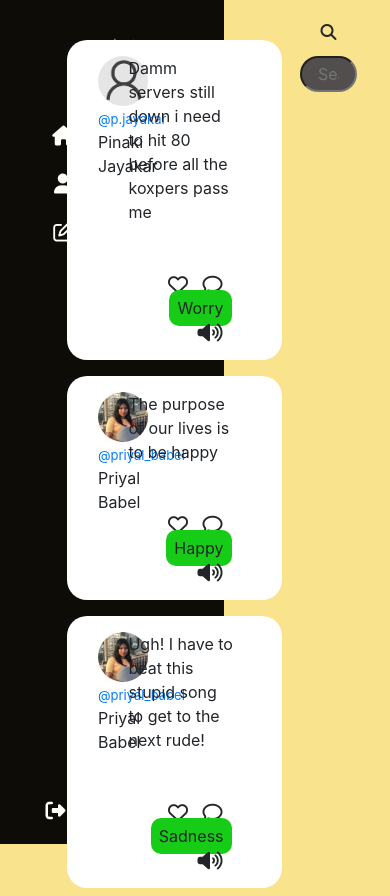
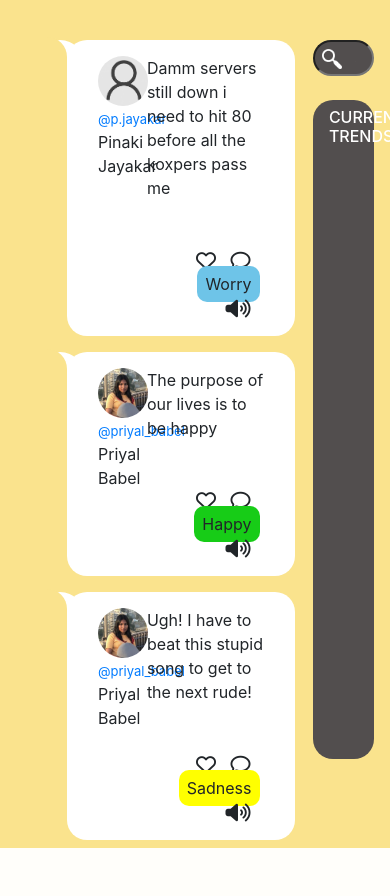
Before and after one commit to hinalpujara/Emotable, a Django app: page /home/ in a window 390 px wide. After the commit the page ends 848 px from the top, so only its background shows below. Run offline with Django 3.2, Linux system fonts and the light colour scheme; a user stored in the database is signed in; data comes from the database, SQL or seed files in the repository; both versions use the stored data as it was after the commit; some libraries are stand-ins or nearby versions.

Commit message:
Search done

```diff
--- a/website/static/website/base.css
+++ b/website/static/website/base.css
@@ -4,3 +4,8 @@
     --hover: #252525;
     --gray: #524E4E;
 }
+
+html,body{
+    overflow-x: hidden;
+    overflow-y: auto;
+  }
--- a/website/static/website/home.css
+++ b/website/static/website/home.css
@@ -2,16 +2,9 @@ body{
     background-color: var(--base);
 }
 
-.row {
+.right > .row {
     max-width: 100vw;
-}
-
-.left {
-    background-color: black;
-    height: 100vh;
-    position: sticky;
-    z-index: 1;
-    top: 0;
+    min-height: 92vh;
 }
 
 .welcome {
@@ -19,15 +12,21 @@ body{
 }
 
 .right {
-    /* min-height: 120vh; */
     padding-left: 2rem;
 }
 
 .search{
-    background-color: var(--gray);
+    background-color: var(--gray)!important;
     width: 90%;
     color: white;
     border-radius: 20px;
+    background: url('../../../media/search.png') no-repeat scroll 7px 7px;
+    padding-left: 40px!important;
+    background-size: 20px;
+}
+
+.search::placeholder{
+    color: white;
 }
 
 img {
@@ -39,30 +38,10 @@ img {
     width: 1.75rem;
 }
 
-.signOut {
-    position: absolute;
-    bottom: 0;
-    width: 100%;
+.trends{
+    min-height: 80%;
+    background-color: var(--gray);
+    width: 90%;
+    border-radius: 20px;
+    color: white;
 }
-
-.signOutText {
-    color: white;
-    font-weight: 500;
-    padding: 0rem 1rem;
-}
-
-.signoutButton {
-    box-shadow:none;
-    outline: none;
-    border-radius: 20px;
-}
-
-.signoutButton:hover{
-    background: var(--hover) !important;
-}
-
-@media(max-width:768px){
-    .left{
-        display: none;
-    }
-}
--- a/website/static/website/post.css
+++ b/website/static/website/post.css
@@ -38,8 +38,23 @@
 }
 
 .emotion {
+    border-radius: 10px;
+}
+
+.Happy {
     background-color: rgb(23, 204, 23);
-    border-radius: 10px;
+}
+
+.Angry {
+    background-color: rgb(199, 10, 10);
+}
+
+.Sadness {
+    background-color: yellow;
+}
+
+.Worry{
+    background-color: rgb(110, 196, 232);
 }
 
 .username a{
--- a/website/static/website/sidepanel.css
+++ b/website/static/website/sidepanel.css
@@ -222,3 +222,9 @@
     width: calc(100%- 15rem);
     left: 17rem;
 }
+
+@media(max-width:768px){
+    .sidebar{
+        display: none;
+    }
+}
--- a/website/templates/website/base.html
+++ b/website/templates/website/base.html
@@ -6,11 +6,13 @@
     <meta http-equiv="X-UA-Compatible" content="IE=edge">
     <meta name="viewport" content="width=device-width, initial-scale=1.0">
     <title>Emotable - {% block title %} {% endblock %}</title>
+    <link rel="icon" href="../media/logo.png" type="image/icon type">
     <link rel="stylesheet" href="https://cdn.jsdelivr.net/npm/bootstrap@4.6.1/dist/css/bootstrap.min.css" integrity="sha384-zCbKRCUGaJDkqS1kPbPd7TveP5iyJE0EjAuZQTgFLD2ylzuqKfdKlfG/eSrtxUkn" crossorigin="anonymous">
     <link rel="preconnect" href="https://fonts.googleapis.com">
     <link rel="preconnect" href="https://fonts.gstatic.com" crossorigin>
     <link rel="stylesheet" type="text/css" href="{% static 'website/base.css'%}" />
     <link rel="stylesheet" type="text/css" href="{% static 'website/sidepanel.css'%}" />
+    <link href="http://code.jquery.com/ui/1.12.1/themes/smoothness/jquery-ui.css" rel="Stylesheet">
     <script src="https://apis.google.com/js/platform.js" async defer></script>
     <script src="https://kit.fontawesome.com/94ff7b6360.js" crossorigin="anonymous"></script>
     {% block style %}
@@ -27,6 +29,7 @@
     <script src="https://cdn.jsdelivr.net/npm/bootstrap@4.6.1/dist/js/bootstrap.bundle.min.js" integrity="sha384-fQybjgWLrvvRgtW6bFlB7jaZrFsaBXjsOMm/tB9LTS58ONXgqbR9W8oWht/amnpF" crossorigin="anonymous"></script>
     <script src="https://code.jquery.com/jquery-3.1.1.min.js"></script>
     <script src="//cdn.jsdelivr.net/npm/sweetalert2@11"></script>
+    <script src="https://cdnjs.cloudflare.com/ajax/libs/jqueryui/1.12.1/jquery-ui.min.js" ></script>
 
     <script>
     const btn = document.querySelector("#btn");
--- a/website/templates/website/commentsModal.html
+++ b/website/templates/website/commentsModal.html
@@ -4,20 +4,21 @@
     <div class="modal-content">
       <div class="modal-header">
         <div class="row">
-          <div class="col-2 text-center">
+          <div class="col-3 text-center">
           <img class="profile_image" src="/media/{{commentPost.user.profile.profile_picture}}"></img>
           <div class="username">
-             <a href="{% url "userProfile" username=commentPost.user.username %}">@{{commentPostComme.user.username}}</a>
+             <a href="{% url "userProfile" username=commentPost.user.username %}">@{{commentPost.user.username}}</a>
             </div>
             <div>{{commentPost.user.first_name}} <span>{{commentPost.user.last_name}}</span>
             </div>
           </div>
-          <div class="col-10">
+          <div class="col-9">
             <div>
                 {{commentPost.content}}
             </div>
             <div class="text-right align-self-end mt-4">
-            <span class="emotion p-2 mr-1">{{commentPost.emotion}}</span>
+            {% comment %} <span><button class="far fa-heart fa-lg btn bg-transparent p-1" id="post-{{commentPost.id}}" onclick="like({{commentPost.id}});"></button></span> {% endcomment %}
+            <span class="emotion p-2 mr-1 {{commentPost.emotion}}">{{commentPost.emotion}}</span>
             <span><button class="fas fa-volume-up fa-lg btn bg-transparent modalVolume" id="{{commentPost.content}}"></button></span>
             </div>
           </div>
--- a/website/templates/website/home.html
+++ b/website/templates/website/home.html
@@ -40,12 +40,12 @@
 <div class="row justify-content-end">
  {% include 'website/sidepanel.html' %}
 
-    <div class="right col-md-9 col-12 mt-4">
+    <div class="right col-md-10 col-12 mt-4">
     <div class="row">
-      <div class="col-9">
+      <div class="col-9 posts">
         {% for post in posts_list %}
           <div class="postContainer row my-2 mt-3">
-          <div class="col-2 text-center">
+          <div class="col-3 text-center">
           <div>
           <img src="/media/{{post.user.profile.profile_picture}}" class="profile_image"></img>
           </div>
@@ -63,16 +63,21 @@
             <div class="text-right align-self-end mt-5">
               <span><button class="far fa-heart fa-lg btn bg-transparent p-1" id="post-{{post.id}}" onclick="like({{post.id}});"></button></span>
               <span><button class="far fa-comment fa-lg btn bg-transparent p-1 mr-2" data-toggle="modal" data-target="#PostModal{{post.id}}"></button></span>
-              <span class="emotion p-2 mr-1">{{post.emotion}}</span>
+              <span class="emotion p-2 mr-1 {{post.emotion}}">{{post.emotion}}</span>
             <span><button class="fas fa-volume-up fa-lg btn bg-transparent" id="{{post.content}}"></button></span>
             </div>
           </div>
           </div>
+          {% empty %}
+          <h3>No posts found!</h3>
         {% endfor %}
       </div>
       <div class="col-3 d-flex flex-column align-items-center">
-      <i class="fas fa-search"></i>
-        <input type="text" class="search mt-3 py-1 px-3" id="search" placeholder="Search">
+        <input type="text" class="search mt-3 py-1 px-3" id="search" placeholder="Search..." >
+        <br>
+        <div class="row trends py-2 px-3">
+        <h6>CURRENT TRENDS</h6>
+        </div>
       </div>
     </div>
     </div>
@@ -90,9 +95,27 @@ jQuery(document).on('click', ".fa-volume-up", function(){
 
 $(document).ready(function() {
   $(function(){
-    {% comment %} $("#search").autocomplete({
-      source: {{emotions}}
-    }); {% endcomment %}
+    var emotions = [];
+    {% for emo in emotions %}
+      emotions.push('{{emo|title}}');
+    {% endfor %}
+    $("#search").autocomplete({
+      source: emotions,
+      select: function(event, ui) {
+          $.ajax({
+            type:'GET',
+            url:'{% url "search" %}',
+            data:{
+                csrfmiddlewaretoken:$('input[name=csrfmiddlewaretoken]').val(),
+                action: 'search_by_tag',
+                emotion: ui.item.value
+            },
+            success: function(data){
+              console.log(data)
+            }
+        });
+      }
+    });
     {% for post in posts_list %}
       {% for liked in post.like_set.all %}
               {% if user.id == liked.user.id%}
--- a/website/urls.py
+++ b/website/urls.py
@@ -16,6 +16,5 @@ urlpatterns = [
     path('likePost/<int:pk>',views.likePost,name='likePost'),
     path('postComment/',views.postComment,name='postComment'),
     path('profile/<str:username>',views.userProfile,name='userProfile'),
-    # path('', views.index, name='index'),
-    # path('<str:post_id>/', views.room, name='room'),
+    path('search/',views.search_results,name="search")
 ]
--- a/website/views.py
+++ b/website/views.py
@@ -1,4 +1,5 @@
 import email
+import json
 from multiprocessing import context
 from django.shortcuts import render, redirect
 from django.urls import reverse_lazy
@@ -18,7 +19,7 @@ from django.contrib import messages
 from django.views import generic
 
 # Create your views here.
-emotions = ['neutral','worry','happiness','sadness','love','surprise','fun','relief','hate','empty','enthusiasm','boredom','anger']
+emotions = ["neutral","worry","happiness","sadness","love","surprise","fun","relief","hate","empty","enthusiasm","boredom","anger"]
 emotions.sort()
 
 
@@ -59,6 +60,7 @@ def register(request):
 
 @login_required
 def home(request):
+    posts_list = Post.objects.all().order_by('-time_posted')
     if request.method == 'POST':
         post_form = PostContent(request.POST)
         post = post_form.save(commit=False)
@@ -67,11 +69,10 @@ def home(request):
         post.emotion = "Happy"
         post.user = request.user
         post.save()
-        return render(request,'website/home.html', {'post_form': post_form,'emotions':emotions})
-    else:
-        posts_list = Post.objects.all().order_by('-time_posted')
-        post_form = PostContent()
-        return render(request,'website/home.html', {'post_form': post_form, 'posts_list':posts_list,'emotions':emotions})
+        return render(request,'website/home.html', {'post_form': post_form,'posts_list':posts_list,'emotions':emotions})
+
+    post_form = PostContent()
+    return render(request,'website/home.html', {'post_form': post_form, 'posts_list':posts_list,'emotions':emotions})
 
 
 def activate(request, uidb64, token):
@@ -160,3 +161,10 @@ def postComment(request):
 def userProfile(request,username):
     user = User.objects.get(username=username)
     return render(request, 'website/userProfile.html', {"user":user})
+
+@login_required
+def search_results(request):
+    if request.GET.get('action') == 'search_by_tag':
+        emotion = request.GET.get('emotion')
+        post_list = Post.objects.filter(emotion=emotion).order_by('-time_posted')
+        return HttpResponse(post_list)
```
Also changed, not shown: db.sqlite3, media/logo.png, media/search.png (added).
